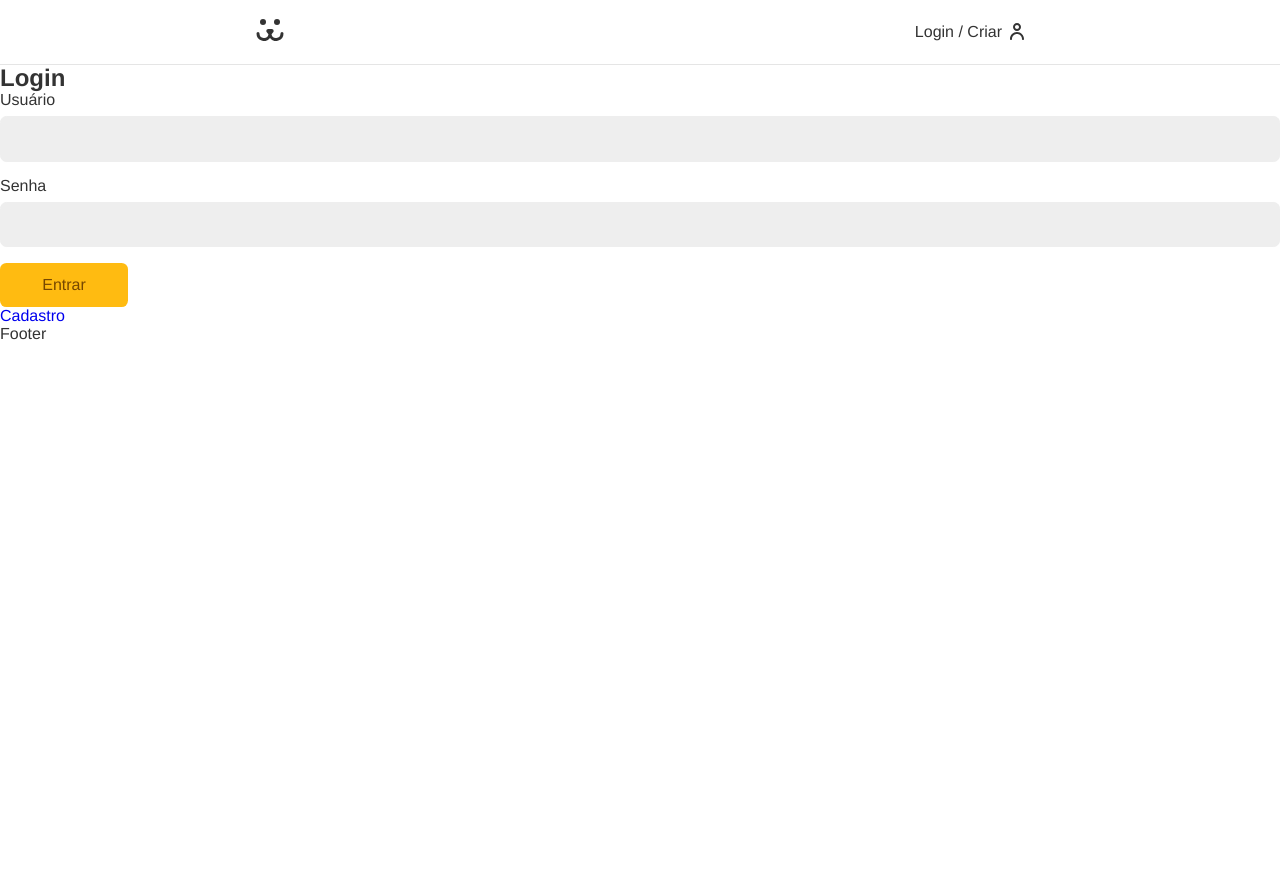
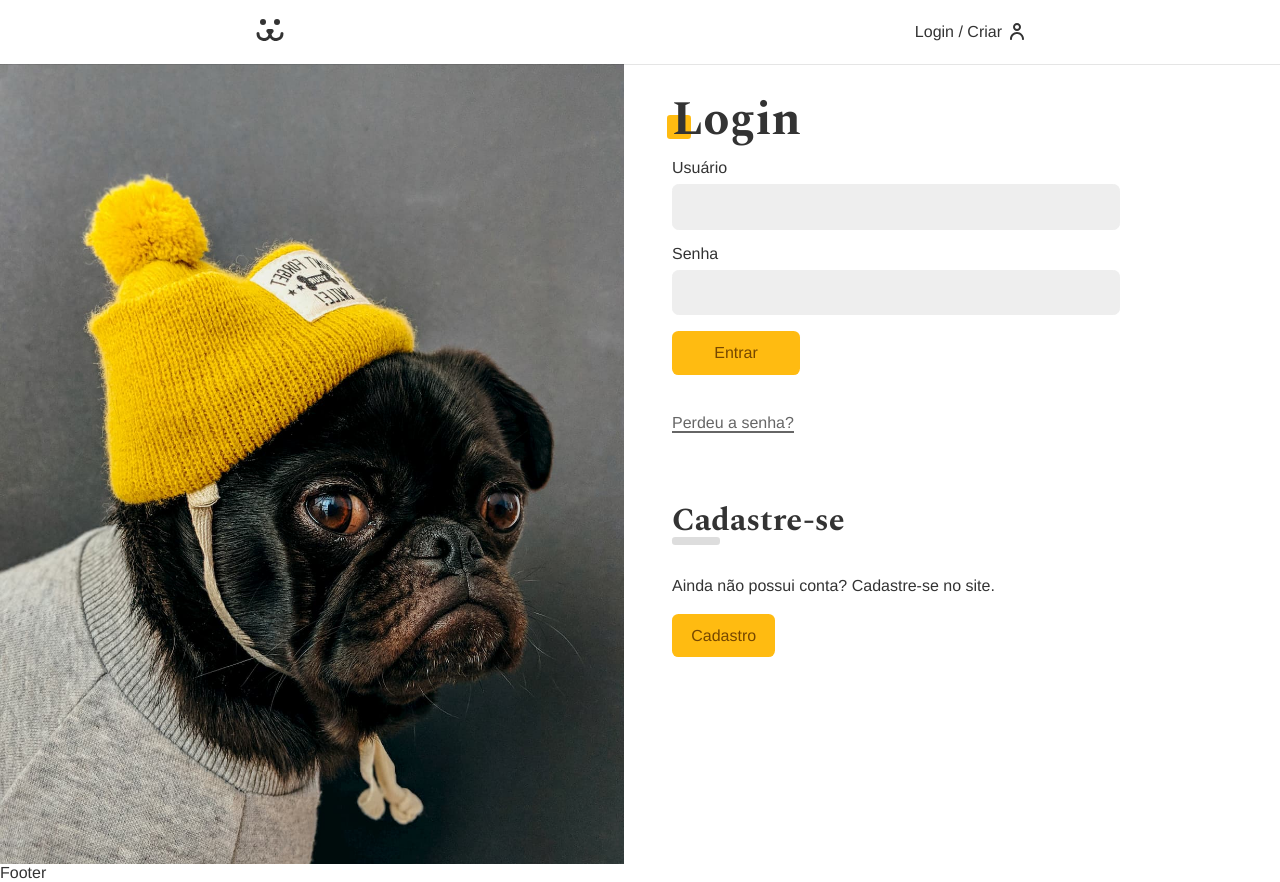
Before and after one commit to lucavini/dogs, a React (Create React App) app: page /login in a window 1280 px wide. Before the commit the page ends 800 px from the top, so only its background shows below. Built offline with nearby package versions, Linux system fonts and the light colour scheme.

Commit message:
feat: login form styled

```diff
--- a/src/Components/Header.js
+++ b/src/Components/Header.js
@@ -15,10 +15,15 @@
         </Link>
 
         {data ? (
-          <Link className={styles.login} to="/conta">
-            {data.nome}
-            <button onClick={userLogout}>Sair</button>
-          </Link>
+          <div>
+            <Link className={styles.login} to="/conta">
+              {data.nome}
+            </Link>
+
+            <Link to="/login">
+              <button onClick={userLogout}>Sair</button>
+            </Link>
+          </div>
         ) : (
           <Link className={styles.login} to="/login">
             Login / Criar
--- /dev/null
+++ b/src/Components/Helper/Error.js
@@ -0,0 +1,10 @@
+import React from 'react';
+
+const Error = ({erro}) =>{
+    if(!erro) return null;
+    return (
+        <p style={{color:'#f31', margin:'1rem 0'}}>{erro}</p>
+    );
+}
+
+export default Error;
--- a/src/Components/Login/Login.js
+++ b/src/Components/Login/Login.js
@@ -1,23 +1,28 @@
-import React from 'react';
-import { Navigate, Route, Routes } from 'react-router';
-import LoginForm from './LoginForm';
-import LoginCreate from './LoginCreate';
-import LoginPasswordLost from './LoginPasswordLost';
-import LoginPasswordReset from './LoginPasswordReset';
-import {UserContext} from '../../UserContext';
+import React from "react";
+import { Navigate, Route, Routes } from "react-router";
+import LoginForm from "./LoginForm";
+import LoginCreate from "./LoginCreate";
+import LoginPasswordLost from "./LoginPasswordLost";
+import LoginPasswordReset from "./LoginPasswordReset";
+import { UserContext } from "../../UserContext";
+import styles from "../../styles/Login.module.css";
 
-const Login = () =>{
-    const {login} = React.useContext(UserContext);
+const Login = () => {
+  const { login } = React.useContext(UserContext);
 
-    if(login === true) return <Navigate to="/conta" />
-    return <div>
+  if (login === true) return <Navigate to="/conta" />;
+  return (
+    <section className={styles.login}>
+      <div className={styles.forms}>
         <Routes>
-            <Route path="/" element={<LoginForm />} />
-            <Route path="criar" element={<LoginCreate />} />
-            <Route path="perdeu" element={<LoginPasswordLost />} />
-            <Route path="resetar" element={<LoginPasswordReset />} />
+          <Route path="/" element={<LoginForm />} />
+          <Route path="criar" element={<LoginCreate />} />
+          <Route path="perdeu" element={<LoginPasswordLost />} />
+          <Route path="resetar" element={<LoginPasswordReset />} />
         </Routes>
-    </div>
+      </div>
+    </section>
+  );
 };
 
 export default Login;
--- a/src/Components/Login/LoginForm.js
+++ b/src/Components/Login/LoginForm.js
@@ -3,13 +3,15 @@
 import useForm from "../../Hook/useForm";
 import Button from "../Form/Button";
 import Input from "../Form/Input";
-import {UserContext} from '../../UserContext';
+import { UserContext } from "../../UserContext";
+import Error from "../Helper/Error";
+import styles from "../../styles/LoginForm.module.css";
+import stylesBtn from "../Form/Button.module.css";
 
 const LoginForm = () => {
   const username = useForm();
   const password = useForm();
-  const {userLogin, error, loading} = React.useContext(UserContext);
-
+  const { userLogin, error, loading } = React.useContext(UserContext);
 
   async function handleSubmit(event) {
     event.preventDefault();
@@ -19,17 +21,26 @@
   }
 
   return (
-    <section>
-      <h1>Login</h1>
-      <form action="" onSubmit={handleSubmit}>
+    <section className="animeLeft">
+      <h1 className="title">Login</h1>
+      <form className={styles.form} onSubmit={handleSubmit}>
         <Input label="Usuário" type="text" name="username" {...username} />
         <Input label="Senha" type="password" name="password" {...password} />
-        {loading ? <Button disabled>Carregando...</Button> :<Button>Entrar</Button> }
-
-        {error && <p>{error}</p>}
+        {loading ? (
+          <Button disabled>Carregando...</Button>
+        ) : (
+          <Button>Entrar</Button>
+        )}
+        <Error erro={error} />
       </form>
-
-      <Link to="/login/criar">Cadastro</Link>
+      <Link className={styles.perdeu} to="/login/perdeu">
+        Perdeu a senha?
+      </Link>
+      <div className={styles.cadastro}>
+        <h2 className={styles.subtitle}>Cadastre-se</h2>
+        <p>Ainda não possui conta? Cadastre-se no site.</p>
+        <Link className={stylesBtn.button} to="/login/criar">Cadastro</Link>
+      </div>
     </section>
   );
 };
--- a/src/UserContext.js
+++ b/src/UserContext.js
@@ -13,12 +13,12 @@
 
   const userLogout = React.useCallback(
     async function () {
+      navigate("/login");
       setData(null);
       setError(null);
       setLoading(false);
       setLogin(false);
       window.localStorage.removeItem("token");
-      navigate("/login");
     },
     [navigate]
   );
@@ -37,7 +37,7 @@
       setLoading(true);
       const { url, options } = TOKEN_POST({ username, password });
       const tokenRes = await fetch(url, options);
-      if (!tokenRes.ok) throw new Error(`Error: usuário ou senha incorretos`);
+      if (!tokenRes.ok) throw new Error("Error: usuário ou senha incorretos");
       const { token } = await tokenRes.json();
       window.localStorage.setItem("token", token);
       await getUser(token);
--- a/src/styles/App.css
+++ b/src/styles/App.css
@@ -1,4 +1,5 @@
 /* RESET */
+@import url('https://fonts.googleapis.com/css2?family=Spectral:wght@700&display=swap');
 *{
     box-sizing: border-box;
 }
@@ -42,4 +43,40 @@
 
 a{
     text-decoration: none;
+    color: #333;
 }
+
+
+.title{
+    font-family: var(--type-second);
+    line-height: 1;
+    font-size: 3rem;
+    margin: 1rem 0;
+    position: relative;
+    z-index: 1;
+}
+.title::after{
+    content: '';
+    display: block;
+    width: 1.5rem;
+    height: 1.5rem;
+    background: #fb1;
+    position: absolute;
+    bottom: 5px;
+    left: -5px;
+    border-radius: .2rem;
+    z-index: -1;
+}
+
+.animeLeft{
+    opacity: 0;
+    transform: translateX(-20px);
+    animation: animeLeft .3s forwards;
+}
+
+@keyframes animeLeft{
+    to{
+        opacity: 1;
+        transform: initial;
+    }
+}
--- /dev/null
+++ b/src/styles/Login.module.css
@@ -0,0 +1,30 @@
+.login{
+    display: grid;
+    grid-template-columns: 1fr 1fr;
+    min-height: 100vh;
+    gap: 2rem;
+}
+
+.login::before{
+    display: block;
+    content: '';
+    background: url('../Assets/login.jpg') no-repeat center center;
+    background-size: cover;
+}
+
+.forms{
+    max-width: 30rem;
+    padding: 1rem;
+}
+
+@media (max-width: 40rem){
+    .login{
+        grid-template-columns: 1fr;
+    }
+    .login::before{
+        display: none;
+    }
+    .forms{
+        max-width: 100%;
+    }
+}
--- /dev/null
+++ b/src/styles/LoginForm.module.css
@@ -0,0 +1,42 @@
+.form{
+    margin-bottom: 2rem;
+}
+
+.perdeu{
+    display: inline-block;
+    color: #666;
+    padding: 0.5rem 0;
+    line-height: 1;
+}
+
+.perdeu::after{
+    content: '';
+    height: 2px;
+    width: 100%;
+    background: currentColor;
+    display: block;
+}
+
+.cadastro{
+    margin-top: 4rem;
+}
+
+.cadastro p{
+    margin-top: 2rem;
+    margin-bottom: 2rem;
+}
+
+.subtitle{
+    font-family: var(--type-second);
+    line-height: 1;
+    font-size: 2rem;
+}
+
+.subtitle::after{
+    content: '';
+    display: block;
+    background: #ddd;
+    height: 0.5rem;
+    width: 3rem;
+    border-radius: .2rem;
+}
```
